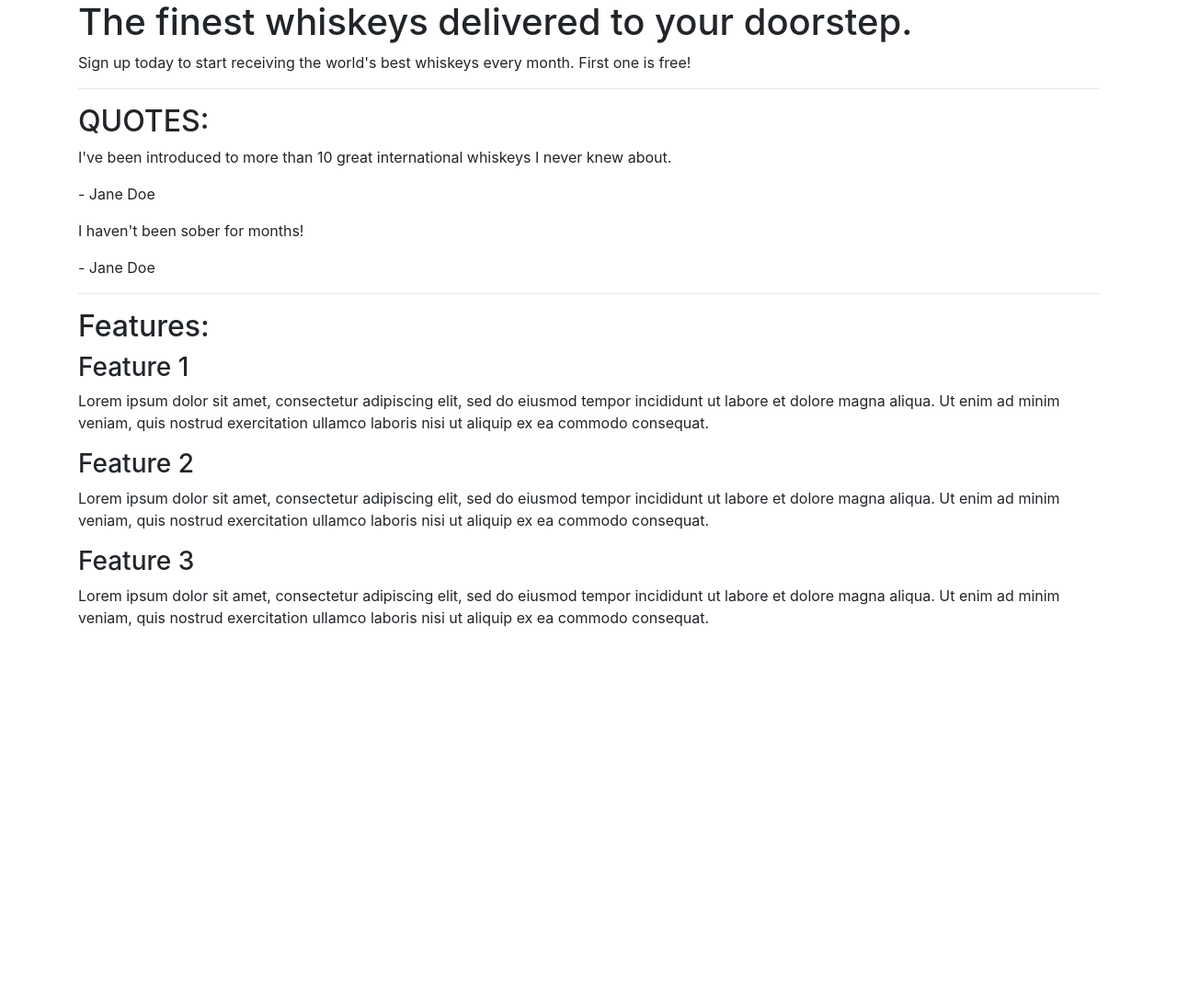
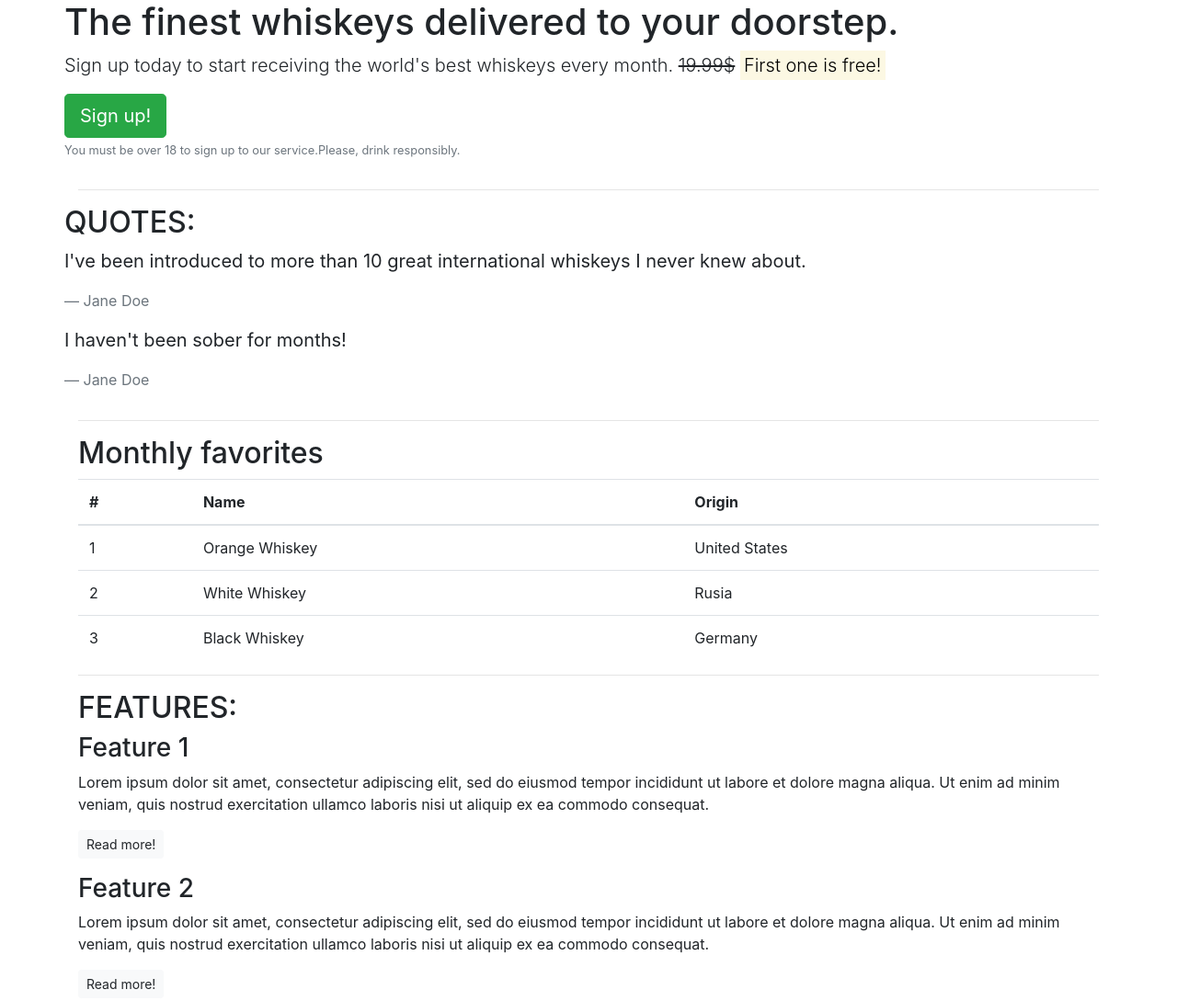
Before and after one commit to plexoio/whisky, a plain HTML site: page index.html in a window 1280 px wide. Shown: the top 1089 px of the page at 92% size. Before the commit the page ends 800 px from the top, so only its background shows below. Drawn offline with nearby package versions, Linux system fonts and the light colour scheme.

Commit message:
Add proper structure & content, row start

```diff
--- a/index.html
+++ b/index.html
@@ -3,7 +3,7 @@
 
 <head>
     <meta charset="utf-8">
-
+    <meta name="viewport" content="width=device-width, initial-scale=1.0">
     <title>Whiskey Drop | Taste a new whiskey every month</title>
     <link rel="stylesheet" href="https://maxcdn.bootstrapcdn.com/bootstrap/4.1.3/css/bootstrap.min.css">
 </head>
@@ -11,42 +11,117 @@
 <body>
     <article class="container">
         <!-- Callout -->
+        <div class="row">
             <section class="callout">
                 <h1>The finest whiskeys delivered to your doorstep.</h1>
-            <p>Sign up today to start receiving the world's best whiskeys every month. First one is free!</p>
+                <p class="lead">Sign up today to start receiving the world's best whiskeys every month.
+                    <s>19.99$</s>
+                    <mark>First one is free!</mark>
+                </p>
+                <button class="btn btn-lg btn-success">Sign up!</button>
+                <p class="text-muted"><small>You must be over 18 to sign up to our service.Please, drink
+                        responsibly.</small></p>
             </section>
+        </div>
         <!-- /.callout -->
         <hr>
 
         <!-- Quotes -->
+        <div class="row">
             <section class="quotes">
                 <h2 class="text-uppercase">Quotes:</h2>
-            <div class="quote">
+                <blockquote class="blockquote">
                     <p>I've been introduced to more than 10 great international whiskeys I never knew about.</p>
-                <p>- Jane Doe</p>
+                    <p class="blockquote-footer">Jane Doe</p>
+                </blockquote>
+                <blockquote class="blockquote">
+                    <p>I haven't been sober for months!</p>
+                    <p class="blockquote-footer">Jane Doe</p>
+                </blockquote>
+            </section>
         </div>
-            <div class="quote">
-                <p>I haven't been sober for months!</p>
-                <p>- Jane Doe</p>
-            </div>
+        <!-- /.quotes -->
+        <hr>
+        <!---->
+        <section>
+            <h2>Monthly favorites</h2>
+            <table class="table">
+                <thead>
+                    <tr>
+                        <th scope="col">
+                            #
+                        </th>
+                        <th scope="col">
+                            Name
+                        </th>
+                        <th scope="col">
+                            Origin
+                        </th>
+                    </tr>
+                </thead>
+                <tbody>
+                    <tr>
+                        <td scope="row">
+                            1
+                        </td>
+                        <td scope="row">
+                            Orange Whiskey
+                        </td>
+                        <td scope="row">
+                            United States
+                        </td>
+                    </tr>
+                    <tr>
+                        <td scope="row">
+                            2
+                        </td>
+                        <td scope="row">
+                            White Whiskey
+                        </td>
+                        <td scope="row">
+                            Rusia
+                        </td>
+                    </tr>
+                    <tr>
+                        <td scope="row">
+                            3
+                        </td>
+                        <td scope="row">
+                            Black Whiskey
+                        </td>
+                        <td scope="row">
+                            Germany
+                        </td>
+                    </tr>
+                </tbody>
+            </table>
         </section>
-        <!-- /.quotes -->
         <hr>
 
         <!-- Features -->
         <section class="features">
-            <h2>Features:</h2>
+            <h2 class="text-uppercase">Features:</h2>
             <div class="feature">
                 <h3>Feature 1</h3>
-                <p>Lorem ipsum dolor sit amet, consectetur adipiscing elit, sed do eiusmod tempor incididunt ut labore et dolore magna aliqua. Ut enim ad minim veniam, quis nostrud exercitation ullamco laboris nisi ut aliquip ex ea commodo consequat.</p>
+                <p>Lorem ipsum dolor sit amet, consectetur adipiscing elit, sed do eiusmod tempor incididunt ut labore
+                    et dolore magna aliqua. Ut enim ad minim veniam, quis nostrud exercitation ullamco laboris nisi ut
+                    aliquip ex ea commodo consequat.</p>
+                <p><a class="btn btn-sm btn-light" href="">Read more!</a></p>
+                <!-- Base class, size class, color class-->
             </div>
             <div class="feature">
                 <h3>Feature 2</h3>
-                <p>Lorem ipsum dolor sit amet, consectetur adipiscing elit, sed do eiusmod tempor incididunt ut labore et dolore magna aliqua. Ut enim ad minim veniam, quis nostrud exercitation ullamco laboris nisi ut aliquip ex ea commodo consequat.</p>
+                <p>Lorem ipsum dolor sit amet, consectetur adipiscing elit, sed do eiusmod tempor incididunt ut labore
+                    et dolore magna aliqua. Ut enim ad minim veniam, quis nostrud exercitation ullamco laboris nisi ut
+                    aliquip ex ea commodo consequat.</p>
+                <p><a class="btn btn-sm btn-light" href="">Read more!</a></p>
             </div>
             <div class="feature">
                 <h3>Feature 3</h3>
-                <p>Lorem ipsum dolor sit amet, consectetur adipiscing elit, sed do eiusmod tempor incididunt ut labore et dolore magna aliqua. Ut enim ad minim veniam, quis nostrud exercitation ullamco laboris nisi ut aliquip ex ea commodo consequat.</p>
+                <p>Lorem ipsum dolor sit amet, consectetur adipiscing elit, sed do eiusmod tempor incididunt ut labore
+                    et dolore magna aliqua. Ut enim ad minim veniam, quis nostrud exercitation ullamco laboris nisi ut
+                    aliquip ex ea commodo consequat.</p>
+                <p><a class="btn btn-sm btn-light" href="">Read more!</a></p>
             </div>
         </section>
         <!-- /.features -->
```
Lines whose indentation alone changed are shown as unchanged.
